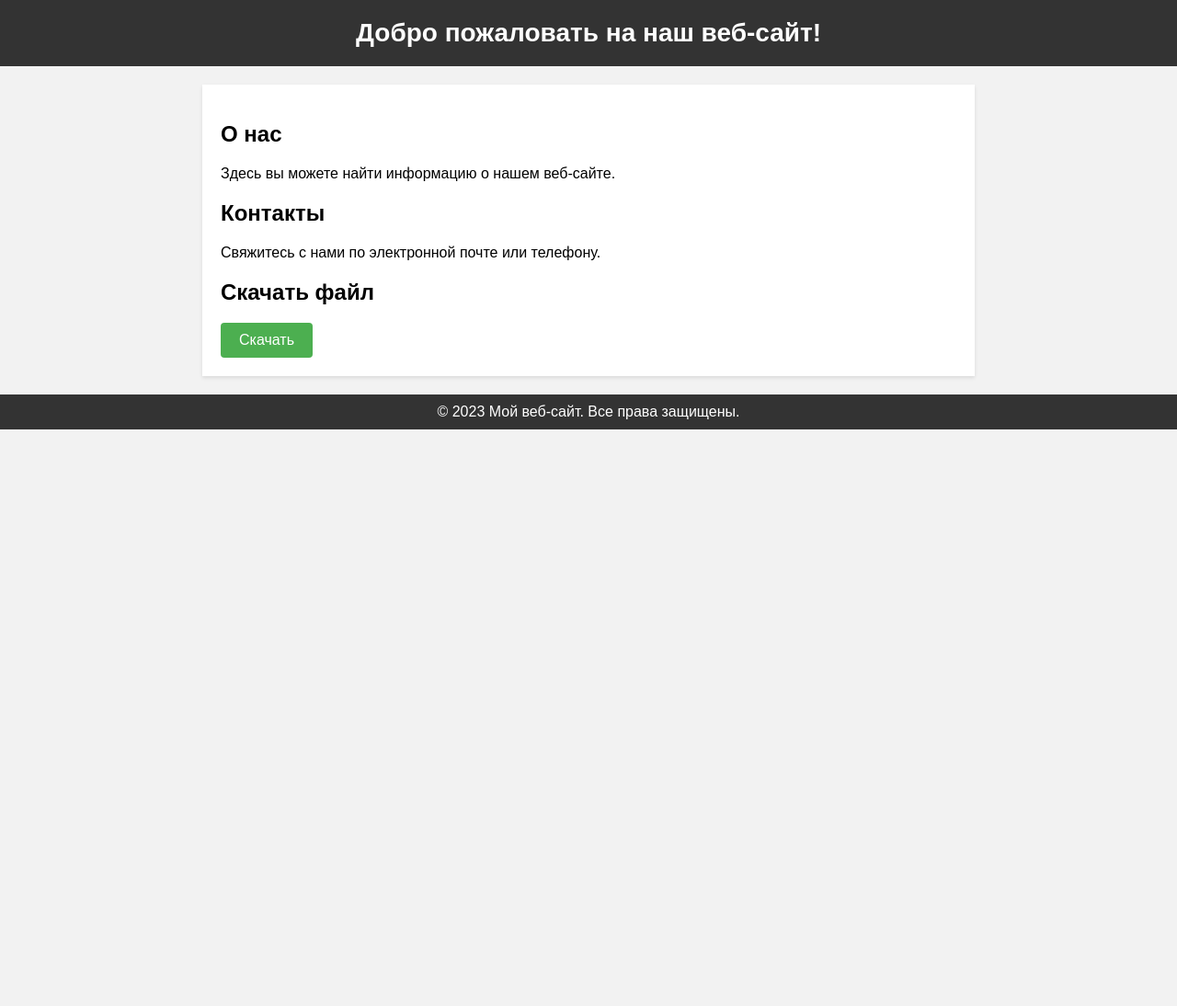
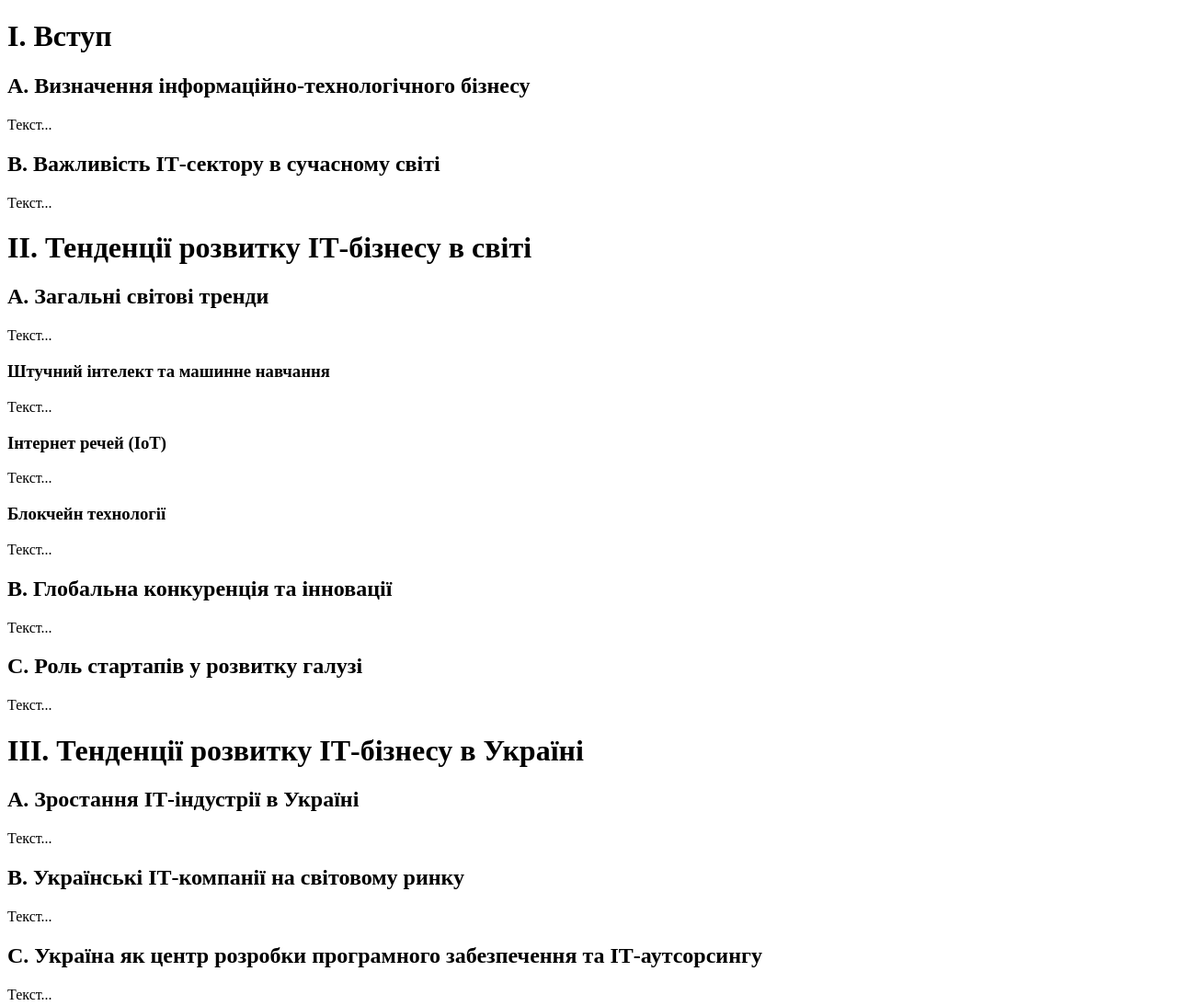
Before and after one commit to WachaX/Simple_site, a plain HTML site: page index.html in a window 1280 px wide. Shown: the top 1094 px of the page at 92% size. Before the commit the page ends 800 px from the top, so only its background shows below. Drawn offline with Linux system fonts and the light colour scheme.

Commit message:
Update index.html

```diff
--- a/index.html
+++ b/index.html
@@ -1,77 +1,65 @@
 <!DOCTYPE html>
-<html>
+<html lang="en">
 <head>
-  <title>Наш веб-сайт</title>
-  <style>
-    body {
-      font-family: Arial, sans-serif;
-      margin: 0;
-      padding: 0;
-      background-color: #f2f2f2;
-    }
-
-    header {
-      background-color: #333;
-      color: #fff;
-      padding: 20px;
-      text-align: center;
-    }
-
-    h1 {
-      margin: 0;
-      font-size: 28px;
-    }
-
-    main {
-      max-width: 800px;
-      margin: 20px auto;
-      padding: 20px;
-      background-color: #fff;
-      box-shadow: 0 2px 4px rgba(0, 0, 0, 0.1);
-    }
-
-    footer {
-      background-color: #333;
-      color: #fff;
-      padding: 10px;
-      text-align: center;
-    }
-
-    .download-button {
-      display: inline-block;
-      padding: 10px 20px;
-      background-color: #4CAF50;
-      color: #fff;
-      text-decoration: none;
-      border-radius: 4px;
-      font-size: 16px;
-      transition: background-color 0.3s;
-    }
-
-    .download-button:hover {
-      background-color: #45a049;
-    }
-  </style>
+    <meta charset="UTF-8">
+    <meta http-equiv="X-UA-Compatible" content="IE=edge">
+    <meta name="viewport" content="width=device-width, initial-scale=1.0">
+    <title>Презентація: ІТ-бізнес в Україні та Польщі</title>
 </head>
 <body>
-  <header>
-    <h1>Добро пожаловать на наш веб-сайт!</h1>
-  </header>
 
-  <main>
-    <h2>О нас</h2>
-    <p>Здесь вы можете найти информацию о нашем веб-сайте.</p>
+    <h1>I. Вступ</h1>
+    <h2>A. Визначення інформаційно-технологічного бізнесу</h2>
+    <p>Текст...</p>
 
-    <h2>Контакты</h2>
-    <p>Свяжитесь с нами по электронной почте или телефону.</p>
+    <h2>B. Важливість ІТ-сектору в сучасному світі</h2>
+    <p>Текст...</p>
 
-    <h2>Скачать файл</h2>
-    <a href="https://drive.google.com/file/d/1CoVAM4ImzMgwqBrp05zwaYFrJj3Qa917/view?usp=sharing" class="download-button">Скачать</a>
-  </main>
+    <h1>II. Тенденції розвитку ІТ-бізнесу в світі</h1>
+    <h2>A. Загальні світові тренди</h2>
+    <p>Текст...</p>
+    <h3>Штучний інтелект та машинне навчання</h3>
+    <p>Текст...</p>
+    <h3>Інтернет речей (IoT)</h3>
+    <p>Текст...</p>
+    <h3>Блокчейн технології</h3>
+    <p>Текст...</p>
 
-  <footer>
-    &copy; 2023 Мой веб-сайт. Все права защищены.
-  </footer>
+    <h2>B. Глобальна конкуренція та інновації</h2>
+    <p>Текст...</p>
+
+    <h2>C. Роль стартапів у розвитку галузі</h2>
+    <p>Текст...</p>
+
+    <h1>III. Тенденції розвитку ІТ-бізнесу в Україні</h1>
+    <h2>A. Зростання ІТ-індустрії в Україні</h2>
+    <p>Текст...</p>
+
+    <h2>B. Українські ІТ-компанії на світовому ринку</h2>
+    <p>Текст...</p>
+
+    <h2>C. Україна як центр розробки програмного забезпечення та ІТ-аутсорсингу</h2>
+    <p>Текст...</p>
+
+    <h1>IV. Порівняльна характеристика ІТ-бізнесу в Україні та Польщі</h1>
+    <h2>A. Розмір та динаміка ринку в обох країнах</h2>
+    <p>Текст...</p>
+
+    <h2>B. Основні гравці та компанії</h2>
+    <p>Текст...</p>
+
+    <h2>C. Підтримка держави та інфраструктура для ІТ-бізнесу</h2>
+    <p>Текст...</p>
+
+    <h1>V. Виклики та можливості для ІТ-бізнесу в Україні та Польщі</h1>
+    <h2>A. Фаховий кадровий резерв</h2>
+    <p>Текст...</p>
+
+    <h2>B. Законодавча та регуляторна сфера</h2>
+    <p>Текст...</p>
+
+    <h2>C. Перспективи розвитку у майбутньому</h2>
+    <p>Текст...</p>
+
 </body>
-<script src="www/app.js"></script>
 </html>
```
